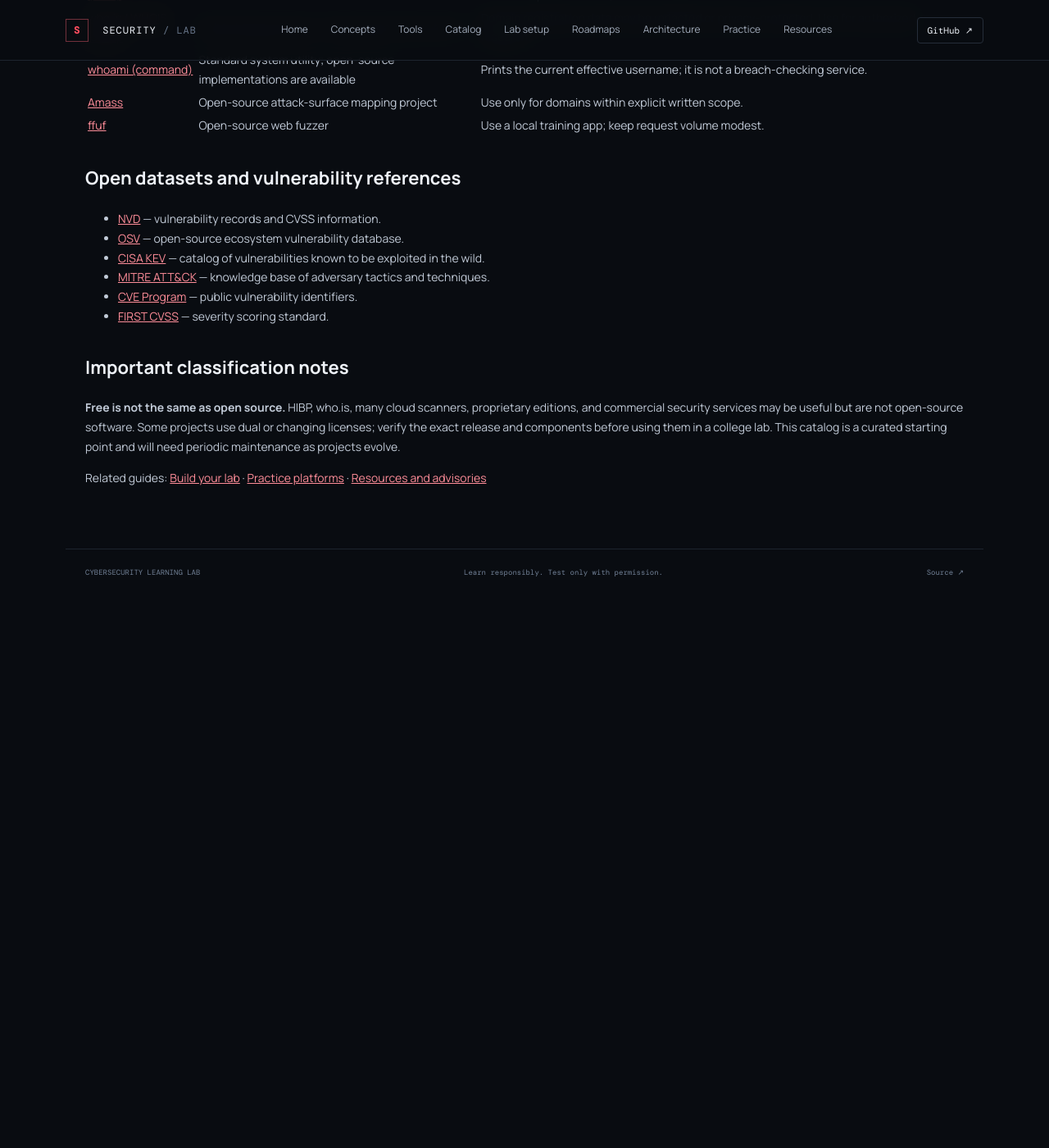
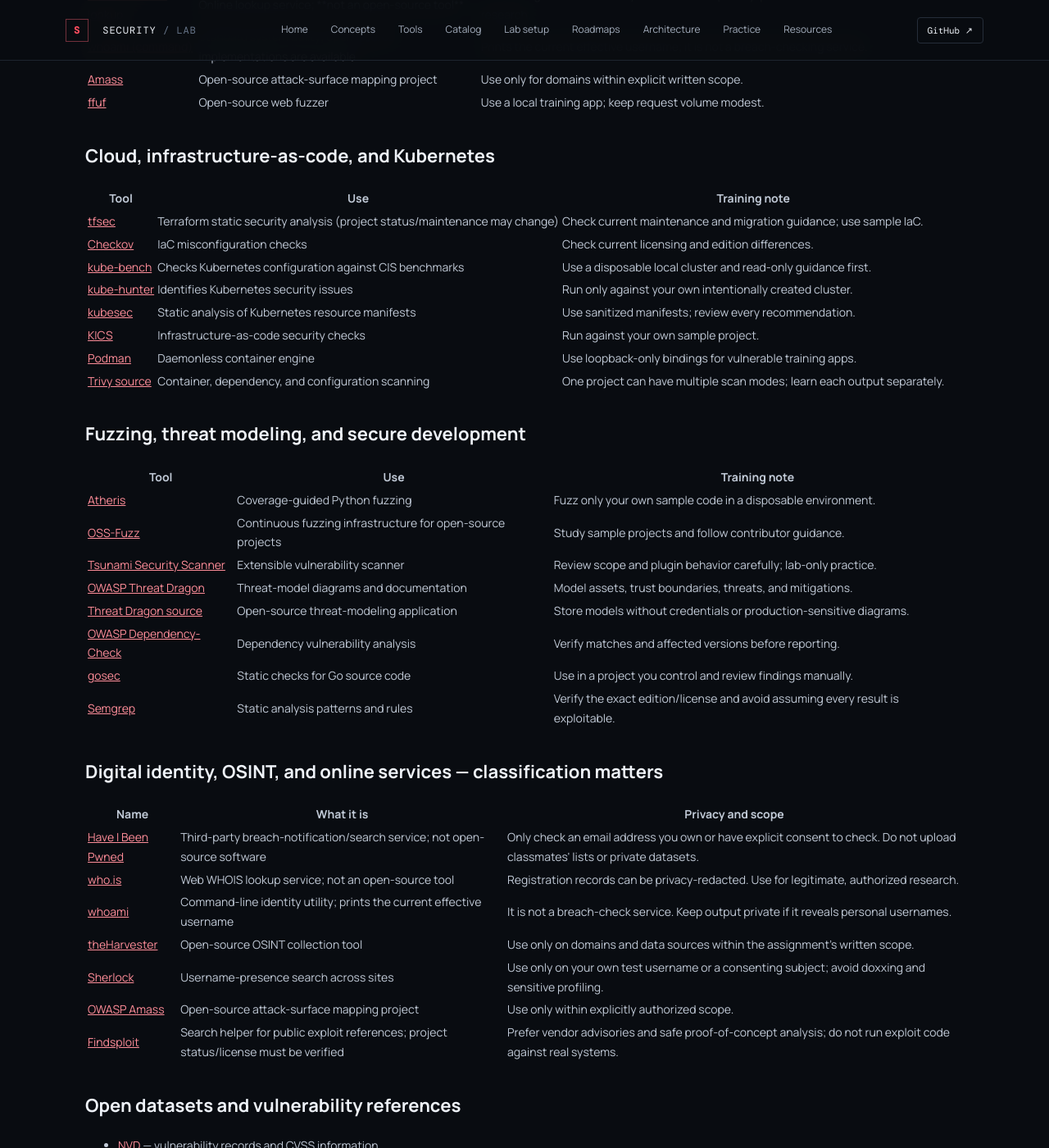
Before and after one commit to Learning-No/Cybersecurity-Learning-Lab, a Jekyll site: the page built from tools/catalog.md, in a window 1280 px wide and 1400 px high, scrolled down 2857 px. Shown: the whole window at 82% size. Built offline with Jekyll 4.4.1, drawn with Linux system fonts in a browser that asks for light colours; before the commit the page ends 3593 px from its top, so only the background shows below that; some of the changed text lies outside the part shown.

Commit message:
Expand catalog across cloud, fuzzing, threat modeling, and identity tools

```diff
--- a/tools/catalog.md
+++ b/tools/catalog.md
@@ -81,6 +80,39 @@
 <tr><td><a href="https://github.com/OWASP/Amass" target="_blank" rel="noopener">Amass</a></td><td>Open-source attack-surface mapping project</td><td>Use only for domains within explicit written scope.</td></tr>
 <tr><td><a href="https://github.com/ffuf/ffuf" target="_blank" rel="noopener">ffuf</a></td><td>Open-source web fuzzer</td><td>Use a local training app; keep request volume modest.</td></tr>
 </tbody></table>
+
+<h2>Cloud, infrastructure-as-code, and Kubernetes</h2>
+<table><thead><tr><th>Tool</th><th>Use</th><th>Training note</th></tr></thead><tbody>
+<tr><td><a href="https://github.com/aquasecurity/tfsec" target="_blank" rel="noopener">tfsec</a></td><td>Terraform static security analysis (project status/maintenance may change)</td><td>Check current maintenance and migration guidance; use sample IaC.</td></tr>
+<tr><td><a href="https://github.com/bridgecrewio/checkov" target="_blank" rel="noopener">Checkov</a></td><td>IaC misconfiguration checks</td><td>Check current licensing and edition differences.</td></tr>
+<tr><td><a href="https://github.com/aquasecurity/kube-bench" target="_blank" rel="noopener">kube-bench</a></td><td>Checks Kubernetes configuration against CIS benchmarks</td><td>Use a disposable local cluster and read-only guidance first.</td></tr>
+<tr><td><a href="https://github.com/aquasecurity/kube-hunter" target="_blank" rel="noopener">kube-hunter</a></td><td>Identifies Kubernetes security issues</td><td>Run only against your own intentionally created cluster.</td></tr>
+<tr><td><a href="https://github.com/kubernetes-sigs/kubesec" target="_blank" rel="noopener">kubesec</a></td><td>Static analysis of Kubernetes resource manifests</td><td>Use sanitized manifests; review every recommendation.</td></tr>
+<tr><td><a href="https://github.com/Checkmarx/kics" target="_blank" rel="noopener">KICS</a></td><td>Infrastructure-as-code security checks</td><td>Run against your own sample project.</td></tr>
+<tr><td><a href="https://github.com/containers/podman" target="_blank" rel="noopener">Podman</a></td><td>Daemonless container engine</td><td>Use loopback-only bindings for vulnerable training apps.</td></tr>
+<tr><td><a href="https://github.com/aquasecurity/trivy" target="_blank" rel="noopener">Trivy source</a></td><td>Container, dependency, and configuration scanning</td><td>One project can have multiple scan modes; learn each output separately.</td></tr>
+</tbody></table>
+<h2>Fuzzing, threat modeling, and secure development</h2>
+<table><thead><tr><th>Tool</th><th>Use</th><th>Training note</th></tr></thead><tbody>
+<tr><td><a href="https://github.com/google/atheris" target="_blank" rel="noopener">Atheris</a></td><td>Coverage-guided Python fuzzing</td><td>Fuzz only your own sample code in a disposable environment.</td></tr>
+<tr><td><a href="https://github.com/google/oss-fuzz" target="_blank" rel="noopener">OSS-Fuzz</a></td><td>Continuous fuzzing infrastructure for open-source projects</td><td>Study sample projects and follow contributor guidance.</td></tr>
+<tr><td><a href="https://github.com/google/tsunami-security-scanner" target="_blank" rel="noopener">Tsunami Security Scanner</a></td><td>Extensible vulnerability scanner</td><td>Review scope and plugin behavior carefully; lab-only practice.</td></tr>
+<tr><td><a href="https://owasp.org/www-project-threat-dragon/" target="_blank" rel="noopener">OWASP Threat Dragon</a></td><td>Threat-model diagrams and documentation</td><td>Model assets, trust boundaries, threats, and mitigations.</td></tr>
+<tr><td><a href="https://github.com/OWASP/www-project-threat-dragon" target="_blank" rel="noopener">Threat Dragon source</a></td><td>Open-source threat-modeling application</td><td>Store models without credentials or production-sensitive diagrams.</td></tr>
+<tr><td><a href="https://github.com/OWASP/Dependency-Check" target="_blank" rel="noopener">OWASP Dependency-Check</a></td><td>Dependency vulnerability analysis</td><td>Verify matches and affected versions before reporting.</td></tr>
+<tr><td><a href="https://github.com/securego/gosec" target="_blank" rel="noopener">gosec</a></td><td>Static checks for Go source code</td><td>Use in a project you control and review findings manually.</td></tr>
+<tr><td><a href="https://github.com/returntocorp/semgrep" target="_blank" rel="noopener">Semgrep</a></td><td>Static analysis patterns and rules</td><td>Verify the exact edition/license and avoid assuming every result is exploitable.</td></tr>
+</tbody></table>
+<h2>Digital identity, OSINT, and online services — classification matters</h2>
+<table><thead><tr><th>Name</th><th>What it is</th><th>Privacy and scope</th></tr></thead><tbody>
+<tr><td><a href="https://haveibeenpwned.com/" target="_blank" rel="noopener">Have I Been Pwned</a></td><td>Third-party breach-notification/search service; not open-source software</td><td>Only check an email address you own or have explicit consent to check. Do not upload classmates' lists or private datasets.</td></tr>
+<tr><td><a href="https://who.is/" target="_blank" rel="noopener">who.is</a></td><td>Web WHOIS lookup service; not an open-source tool</td><td>Registration records can be privacy-redacted. Use for legitimate, authorized research.</td></tr>
+<tr><td><a href="https://man7.org/linux/man-pages/man1/whoami.1.html" target="_blank" rel="noopener">whoami</a></td><td>Command-line identity utility; prints the current effective username</td><td>It is not a breach-check service. Keep output private if it reveals personal usernames.</td></tr>
+<tr><td><a href="https://github.com/laramies/theHarvester" target="_blank" rel="noopener">theHarvester</a></td><td>Open-source OSINT collection tool</td><td>Use only on domains and data sources within the assignment's written scope.</td></tr>
+<tr><td><a href="https://github.com/sherlock-project/sherlock" target="_blank" rel="noopener">Sherlock</a></td><td>Username-presence search across sites</td><td>Use only on your own test username or a consenting subject; avoid doxxing and sensitive profiling.</td></tr>
+<tr><td><a href="https://github.com/OWASP/Amass" target="_blank" rel="noopener">OWASP Amass</a></td><td>Open-source attack-surface mapping project</td><td>Use only within explicitly authorized scope.</td></tr>
+<tr><td><a href="https://github.com/SpiderLabs/Findsploit" target="_blank" rel="noopener">Findsploit</a></td><td>Search helper for public exploit references; project status/license must be verified</td><td>Prefer vendor advisories and safe proof-of-concept analysis; do not run exploit code against real systems.</td></tr>
+</tbody></table>
 <h2>Open datasets and vulnerability references</h2>
 <ul>
 <li><a href="https://nvd.nist.gov/" target="_blank" rel="noopener">NVD</a> — vulnerability records and CVSS information.</li>
```
Also changed, not shown: other parts of tools/catalog.md (+0 -1 lines).
